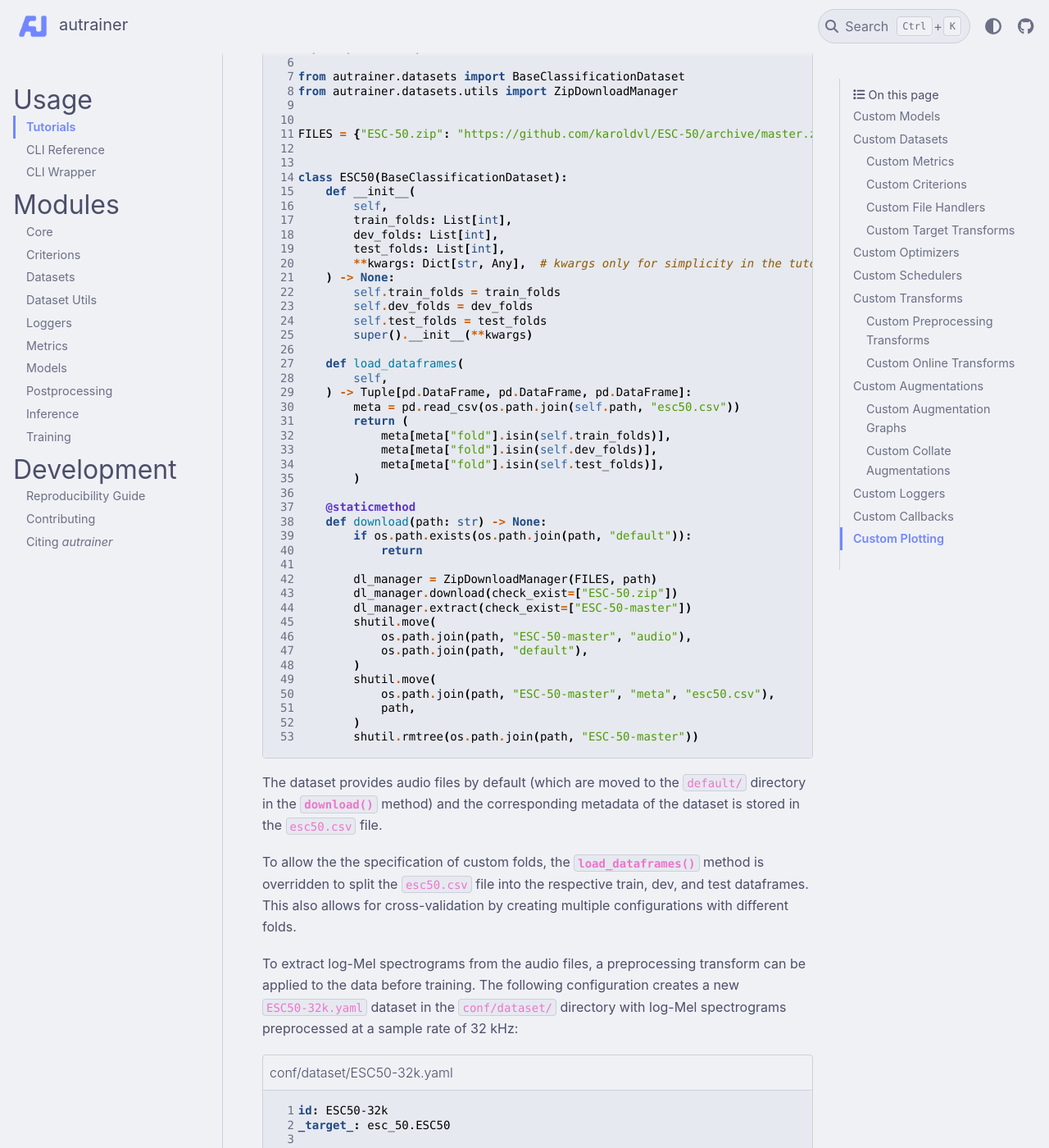
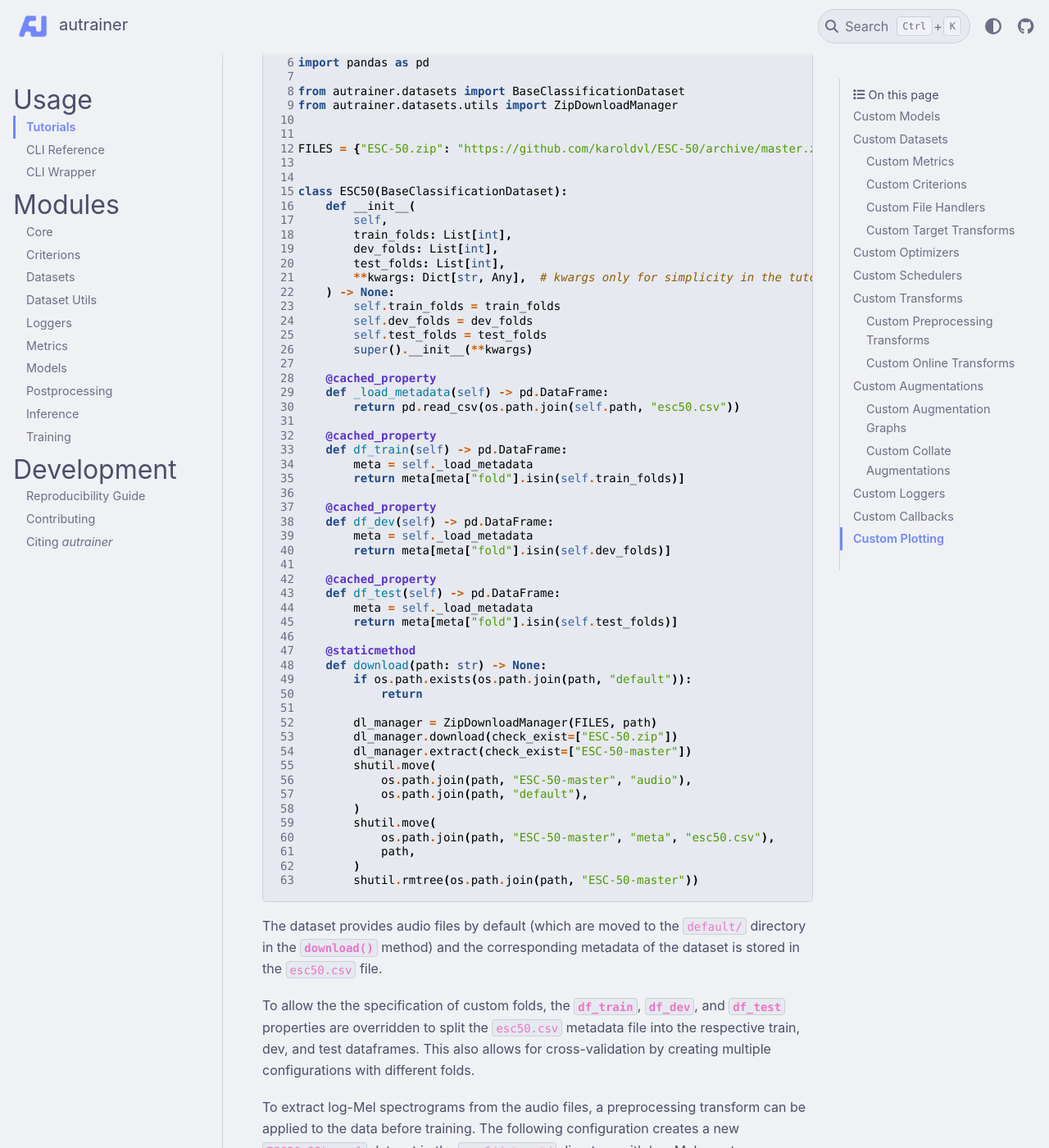
Before and after one commit to autrainer/autrainer, a Sphinx documentation site: the page built from docs/source/usage/tutorials.rst, in a window 1280 px wide and 1400 px high, scrolled down 3238 px. Shown: the whole window at 82% size. Built offline with Sphinx 7.4.7 and the PyData theme 0.15.4, drawn with Linux system fonts in a browser that asks for light colours; pages that are not in the unit, such as notebooks, are missing from menus; some of the changed text lies outside the part shown.

Commit message:
update docs

```diff
--- a/docs/source/examples/tutorials/esc_50.py
+++ b/docs/source/examples/tutorials/esc_50.py
@@ -1,6 +1,7 @@
+from functools import cached_property
 import os
 import shutil
-from typing import Any, Dict, List, Tuple
+from typing import Any, Dict, List
 
 import pandas as pd
 
@@ -24,15 +25,24 @@ class ESC50(BaseClassificationDataset):
         self.test_folds = test_folds
         super().__init__(**kwargs)
 
-    def load_dataframes(
-        self,
-    ) -> Tuple[pd.DataFrame, pd.DataFrame, pd.DataFrame]:
-        meta = pd.read_csv(os.path.join(self.path, "esc50.csv"))
-        return (
-            meta[meta["fold"].isin(self.train_folds)],
-            meta[meta["fold"].isin(self.dev_folds)],
-            meta[meta["fold"].isin(self.test_folds)],
-        )
+    @cached_property
+    def _load_metadata(self) -> pd.DataFrame:
+        return pd.read_csv(os.path.join(self.path, "esc50.csv"))
+
+    @cached_property
+    def df_train(self) -> pd.DataFrame:
+        meta = self._load_metadata
+        return meta[meta["fold"].isin(self.train_folds)]
+
+    @cached_property
+    def df_dev(self) -> pd.DataFrame:
+        meta = self._load_metadata
+        return meta[meta["fold"].isin(self.dev_folds)]
+
+    @cached_property
+    def df_test(self) -> pd.DataFrame:
+        meta = self._load_metadata
+        return meta[meta["fold"].isin(self.test_folds)]
 
     @staticmethod
     def download(path: str) -> None:
--- a/docs/source/modules/datasets.rst
+++ b/docs/source/modules/datasets.rst
@@ -39,7 +39,9 @@ For instance, a file in the :attr:`index_column` might be :file:`optional/subdir
 where :file:`some.file` is an audio or a feature file.
 
 In order to load custom dataset splits that do not follow the standard :file:`train.csv`, :file:`dev.csv`, and :file:`test.csv` convention,
-the :meth:`~autrainer.datasets.AbstractDataset.load_dataframes` method can be overwritten (see :ref:`custom datasets tutorial <tut_datasets>`).
+the :attr:`~autrainer.datasets.AbstractDataset.df_train`, :attr:`~autrainer.datasets.AbstractDataset.df_dev`,
+and :attr:`~autrainer.datasets.AbstractDataset.df_test`, properties of the dataset class can be overwritten
+(see :ref:`custom datasets tutorial <tut_datasets>`).
 
 **Training and Evaluation**
 
--- a/docs/source/usage/tutorials.rst
+++ b/docs/source/usage/tutorials.rst
@@ -71,9 +71,10 @@ and :attr:`~autrainer.datasets.AbstractDataset.output_dim` properties.
 
 The train, dev, and test datasets as well as loaders are automatically created by the abstract class.
 However, this requires that the dataset structure follows the standard format outlined in the :ref:`dataset documentation <datasets>`.
-If the dataset structure is different or does not rely on dataframes, the :meth:`~autrainer.datasets.AbstractDataset.load_dataframes`,
-:attr:`~autrainer.datasets.AbstractDataset.train_dataset`, :attr:`~autrainer.datasets.AbstractDataset.train_loader` etc.
-methods and properties can be overridden.
+If the dataset structure is different or does not rely on dataframes, the
+:attr:`~autrainer.datasets.AbstractDataset.df_train`, :attr:`~autrainer.datasets.AbstractDataset.df_dev`,
+and :attr:`~autrainer.datasets.AbstractDataset.df_test`, :attr:`~autrainer.datasets.AbstractDataset.train_dataset`,
+:attr:`~autrainer.datasets.AbstractDataset.train_loader` etc. properties can be overridden.
 
 `autrainer` provides base datasets for classification (:class:`~autrainer.datasets.BaseClassificationDataset`),
 regression (:class:`~autrainer.datasets.BaseRegressionDataset`),
@@ -99,8 +100,9 @@ For example, the `ESC-50 <https://github.com/karolpiczak/ESC-50>`_ dataset is an
 The dataset provides audio files by default (which are moved to the :file:`default/` directory in the
 :meth:`~autrainer.datasets.AbstractDataset.download` method) and the corresponding metadata of the dataset is stored in the :file:`esc50.csv` file.
 
-To allow the the specification of custom folds, the :meth:`~autrainer.datasets.AbstractDataset.load_dataframes`
-method is overridden to split the :file:`esc50.csv` file into the respective train, dev, and test dataframes.
+To allow the the specification of custom folds, the :attr:`~autrainer.datasets.AbstractDataset.df_train`,
+:attr:`~autrainer.datasets.AbstractDataset.df_dev`, and :attr:`~autrainer.datasets.AbstractDataset.df_test` properties are overridden
+to split the :file:`esc50.csv` metadata file into the respective train, dev, and test dataframes.
 This also allows for cross-validation by creating multiple configurations with different folds.
 
 To extract log-Mel spectrograms from the audio files, a :ref:`preprocessing transform <preprocessing_transforms>`
```
